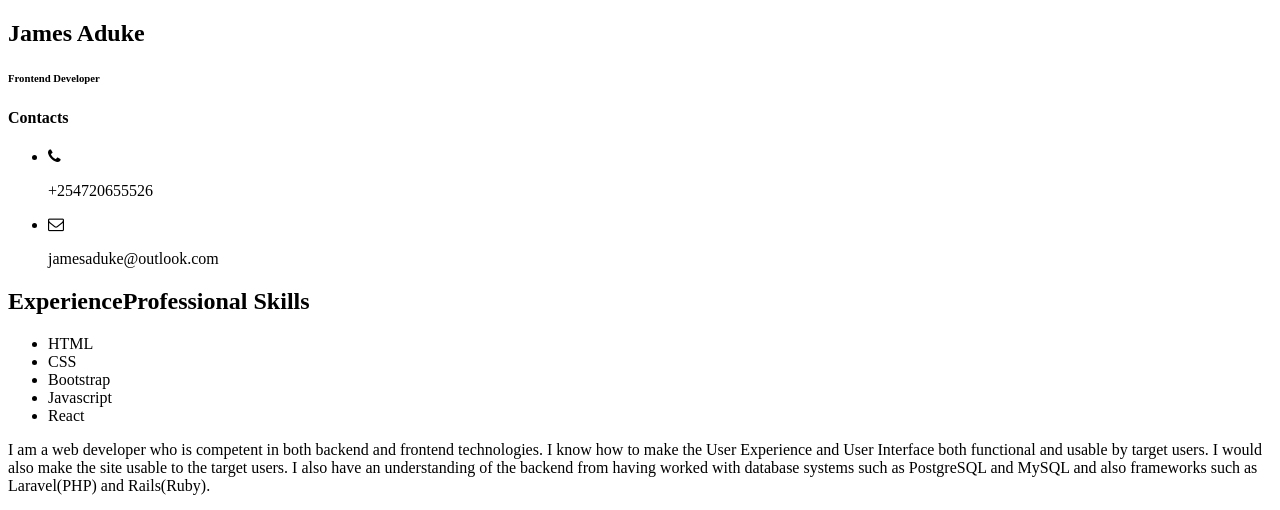
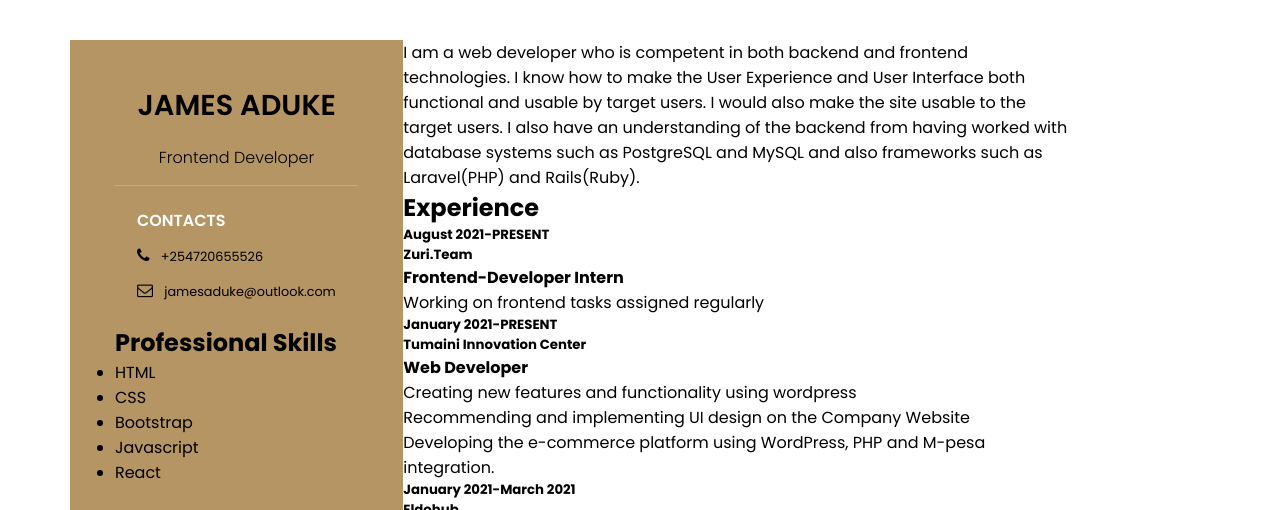
Before and after one commit to jamesaduke/cv-resume, a plain HTML site: page index.html in a window 1280 px wide. Shown: the top 510 px of the page. Drawn offline with Linux system fonts and the light colour scheme.

Commit message:
right side styles added

```diff
--- a/index.html
+++ b/index.html
@@ -19,19 +19,19 @@
                 <h4>Contacts</h4>
                 <ul>
                     <li>
-                        <i class="fa fa-phone"></i>
-                        <p>+254720655526</p>
+                        <i class="icon fa fa-phone"></i>
+                        <p class="icon-p">+254720655526</p>
                     </li>
                     <li>
-                        <i class="fa fa-envelope-o"></i>
-                        <p>jamesaduke@outlook.com</p>
+                        <i class="icon fa fa-envelope-o"></i>
+                        <p class="icon-p"> jamesaduke@outlook.com</p>
                     </li>
                 </ul>
 
             </div>
 
             <div class="skills">
-                <h2 class="skills-title">ExperienceProfessional Skills</h2>
+                <h2 class="skills-title">Professional Skills</h2>
                 <div class="skills-item">
                     <ul>
                         <li>HTML</li>
--- a/style.css
+++ b/style.css
@@ -0,0 +1,84 @@
+@import url('https://fonts.googleapis.com/css2?family=Poppins:wght@100;300;400;600;700&display=swap');
+*{
+    margin:0;
+    padding: 0;
+    box-sizing: border-box;
+    font-family: "Poppins", sans-serif;
+}
+
+body{
+    display:flex;
+    justify-content: center;
+    align-items: center;
+    min-height: 100vh;
+}
+
+.wrapper{
+    position:relative;
+    max-width: 1000px;
+    width:100%;
+    min-height: 1000px;
+    background: #fff;
+    margin: 40px;
+    display: grid;
+    grid-template-columns: 1fr 2fr;
+}
+
+.left{
+    position:relative;
+    background: #B59564;
+    padding: 45px;
+}
+
+.name-prof{
+    position: relative;
+    display: flex;
+    flex-direction: column;
+    align-items: center;
+    border-bottom: 1px solid rgba(255, 255, 255, 0.2);
+    padding-bottom: 15px;
+}
+
+.name-prof h2{
+    font-size: 1.8em;
+    font-weight: 600;
+    text-transform: uppercase;
+    margin-bottom: 20px;
+    line-height: 1.4em;
+    text-align: center;
+}
+
+.name-prof h6{
+    font-size: 1em;
+    font-weight: 300;
+}
+
+.contact{
+    padding: 22px;
+}
+
+.contact h4{
+    font-weight: 600;
+    color: #fff;
+    text-transform: uppercase;
+}
+
+.contact ul{
+    position:relative;
+}
+
+.contact ul li{
+    list-style: none;
+    position:relative;
+    margin-top: 10px;
+}
+
+.icon{
+    margin-right: 7px;
+    font-size: 1em;
+}
+
+.icon-p{
+    display: inline;
+    font-size: 0.8em;
+}
```
